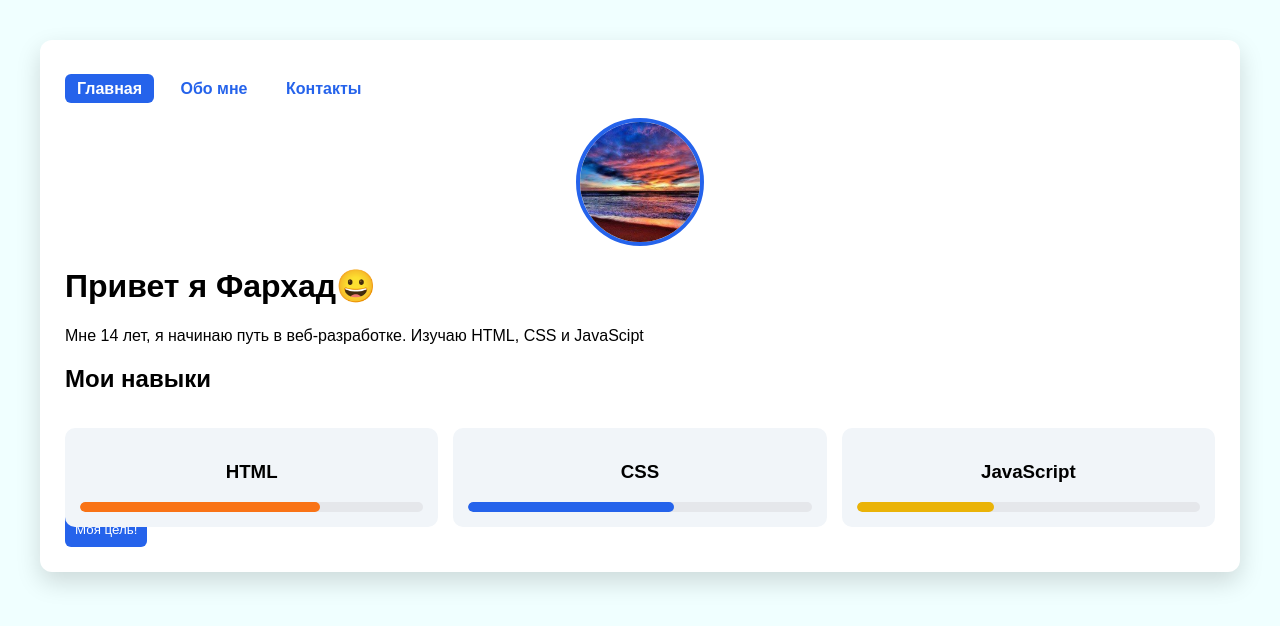
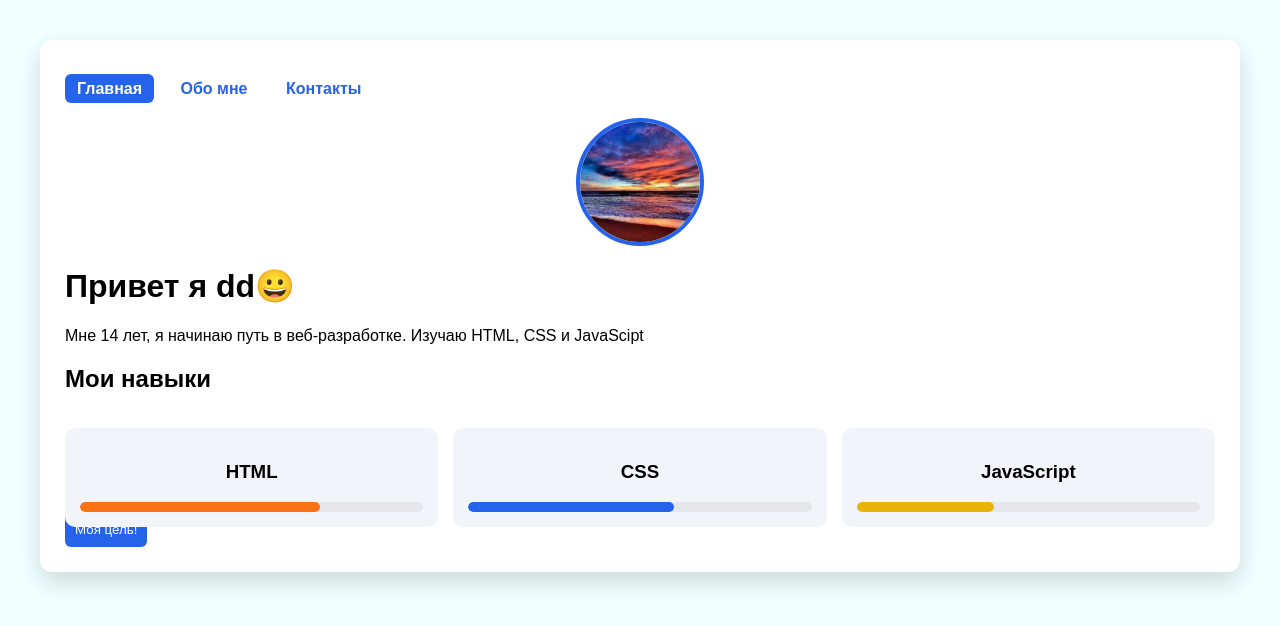
Before and after one commit to fifasalam50-tech/portfolio, a plain HTML site: page index.html in a window 1280 px wide. Drawn offline with Linux system fonts and the light colour scheme.

Commit message:
Update index.html

```diff
--- a/index.html
+++ b/index.html
@@ -18,7 +18,7 @@
         src="3f5405b5bbf5f991b648ed2cfe3df1cf.jpg"
         alt="Моё фото!"
       />
-      <h1>Привет я Фархад😀</h1>
+      <h1>Привет я dd😀</h1>
       <p>
         Мне 14 лет, я начинаю путь в веб-разработке. Изучаю HTML, СSS и
         JavaScipt
```
